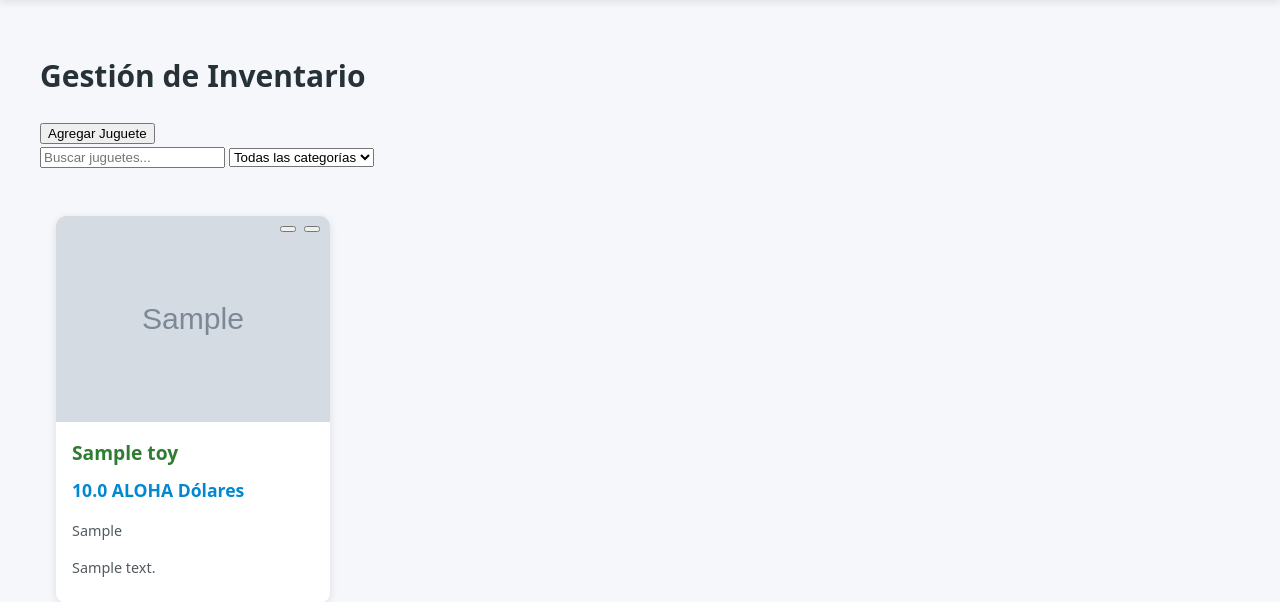
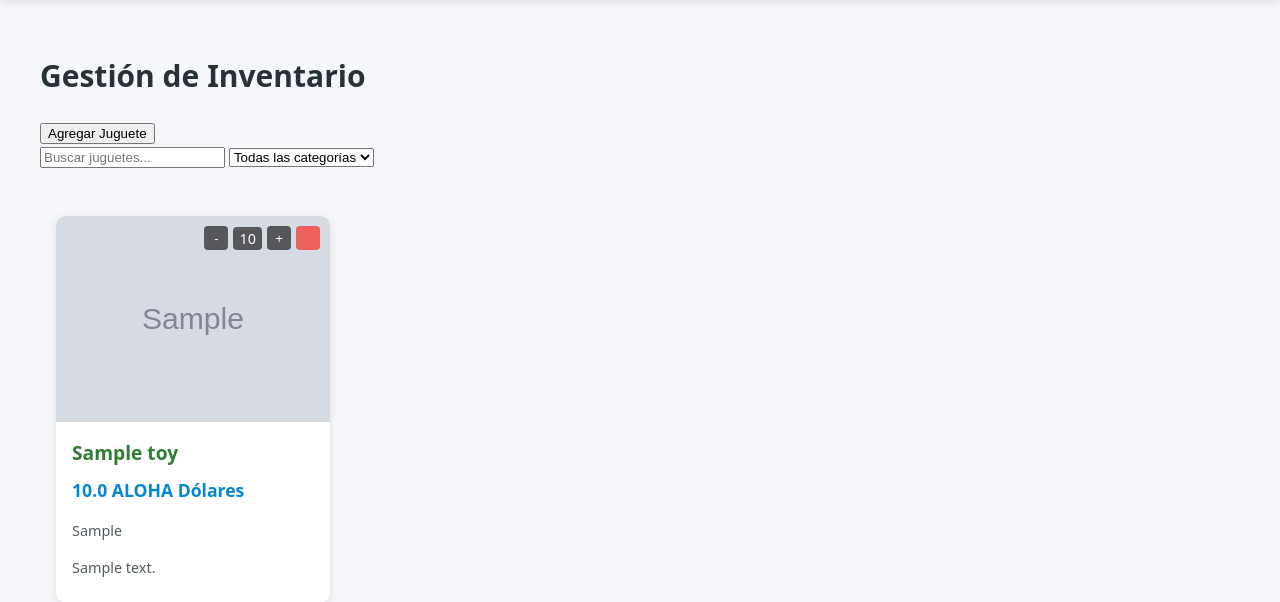
Before and after one commit to Esemanraro/Tienda, a Flask app: page /admin/toys in a window 1280 px wide. Shown: the part 73-675 px from the top of the page. Run offline with Flask 3, Linux system fonts and the light colour scheme; a user stored in the database is signed in; tables that the repository leaves empty hold one stand-in row (values such as "Sample post"); grey boxes marked "Sample" are stand-in pictures; parts of the project's set-up code (start-up, migrations or seed data) failed here and were passed over; some libraries are stand-ins or nearby versions.

Commit message:
Add stock controls to admin inventory cards

```diff
--- a/blueprints/admin.py
+++ b/blueprints/admin.py
@@ -558,6 +558,23 @@ def delete_toy(toy_id):
         else:
             flash(error_msg, 'error')
             return redirect(url_for('admin.toys_page'))
+@admin_bp.route('/toys/<int:toy_id>/stock', methods=['POST'])
+@login_required
+def update_toy_stock(toy_id):
+    """Ajustar el stock de un juguete"""
+    if not current_user.is_admin:
+        return jsonify({'success': False, 'message': 'Acceso denegado'}), 403
+
+    toy = Toy.query.get_or_404(toy_id)
+    try:
+        data = request.get_json() or {}
+        delta = int(data.get('delta', 0))
+        toy.stock = max(0, toy.stock + delta)
+        db.session.commit()
+        return jsonify({'success': True, 'stock': toy.stock})
+    except Exception as e:
+        db.session.rollback()
+        return jsonify({'success': False, 'message': str(e)}), 500
 
 # NUEVA RUTA: Gestión dedicada de juguetes
 @admin_bp.route('/toys')
--- a/templates/admin/inventory.html
+++ b/templates/admin/inventory.html
@@ -27,14 +27,14 @@
     <!-- Grid de Juguetes -->
     <div class="toys-grid">
         {% for toy in toys %}
-        <div class="toy-card">
+        <div class="toy-card" id="toy-{{ toy.id }}">
             <div class="toy-image">
                 <img src="{{ url_for('static', filename=toy.image_url) }}" alt="{{ toy.name }}">
-                <div class="toy-actions">
-                    <button class="action-btn edit" onclick="showEditToyModal('{{ toy.id }}')">
-                        <i class="fas fa-edit"></i>
-                    </button>
-                    <button class="action-btn delete" onclick="showDeleteToyModal('{{ toy.id }}')">
+                <div class="stock-controls">
+                    <button class="stock-btn" onclick="adjustStock({{ toy.id }}, -1)">-</button>
+                    <span class="stock-count" id="stock-{{ toy.id }}">{{ toy.stock }}</span>
+                    <button class="stock-btn" onclick="adjustStock({{ toy.id }}, 1)">+</button>
+                    <button class="stock-btn delete-btn" onclick="deleteToy({{ toy.id }})">
                         <i class="fas fa-trash"></i>
                     </button>
                 </div>
@@ -128,12 +128,35 @@
     object-fit: cover;
 }
 
-.toy-actions {
+.stock-controls {
     position: absolute;
     top: 10px;
     right: 10px;
     display: flex;
-    gap: 0.5rem;
+    align-items: center;
+    gap: 0.3rem;
+}
+
+.stock-btn {
+    background: rgba(0, 0, 0, 0.6);
+    color: #fff;
+    border: none;
+    width: 24px;
+    height: 24px;
+    border-radius: 4px;
+    cursor: pointer;
+}
+
+.stock-count {
+    background: rgba(0, 0, 0, 0.6);
+    color: #fff;
+    padding: 0 0.4rem;
+    border-radius: 4px;
+    font-size: 0.9rem;
+}
+
+.delete-btn {
+    background: rgba(244, 67, 54, 0.8);
 }
 
 .toy-info {
@@ -238,5 +261,55 @@ document.getElementById('categoryFilter').onchange = function(e) {
         card.style.display = (category === 'all' || toyCategory === category) ? 'block' : 'none';
     });
 };
+
+function getCsrfToken() {
+    return document.querySelector('meta[name="csrf-token"]').getAttribute('content');
+}
+
+async function adjustStock(toyId, delta) {
+    try {
+        const response = await fetch(`/admin/toys/${toyId}/stock`, {
+            method: 'POST',
+            headers: {
+                'Content-Type': 'application/json',
+                'X-CSRFToken': getCsrfToken()
+            },
+            body: JSON.stringify({ delta: delta })
+        });
+        const data = await response.json();
+        if (data.success) {
+            const el = document.getElementById(`stock-${toyId}`);
+            if (el) el.textContent = data.stock;
+        } else {
+            alert(data.message || 'Error actualizando stock');
+        }
+    } catch (error) {
+        console.error('Error:', error);
+        alert('Error actualizando stock');
+    }
+}
+
+async function deleteToy(toyId) {
+    if (!confirm('¿Eliminar este juguete?')) return;
+    try {
+        const response = await fetch(`/admin/delete_toy/${toyId}`, {
+            method: 'POST',
+            headers: {
+                'X-CSRFToken': getCsrfToken(),
+                'X-Requested-With': 'XMLHttpRequest'
+            }
+        });
+        const data = await response.json();
+        if (data.success) {
+            const card = document.getElementById(`toy-${toyId}`);
+            if (card) card.remove();
+        } else {
+            alert(data.message || 'Error al eliminar el juguete');
+        }
+    } catch (error) {
+        console.error('Error:', error);
+        alert('Error al eliminar el juguete');
+    }
+}
 </script>
 {% endblock %}
```
